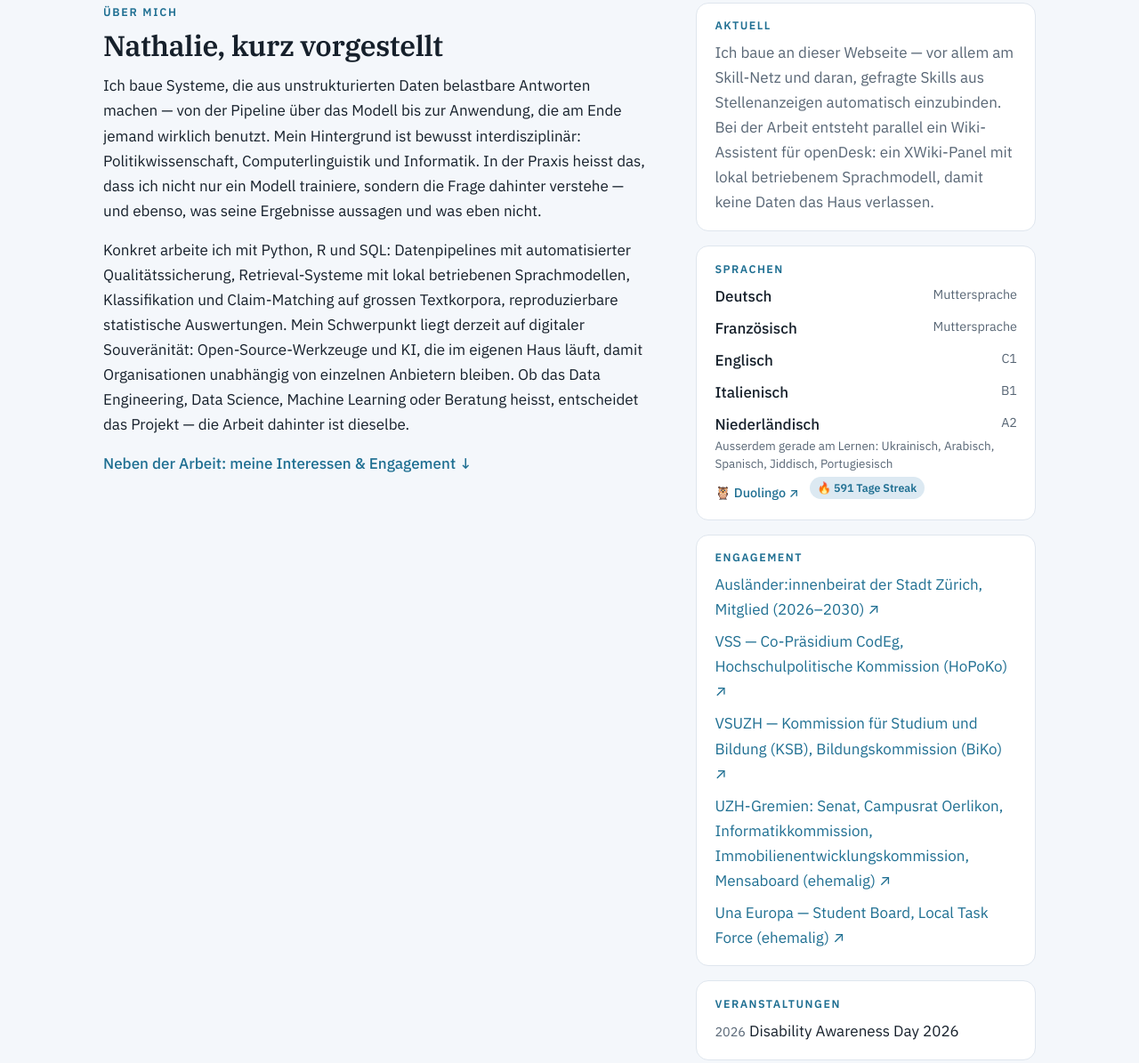
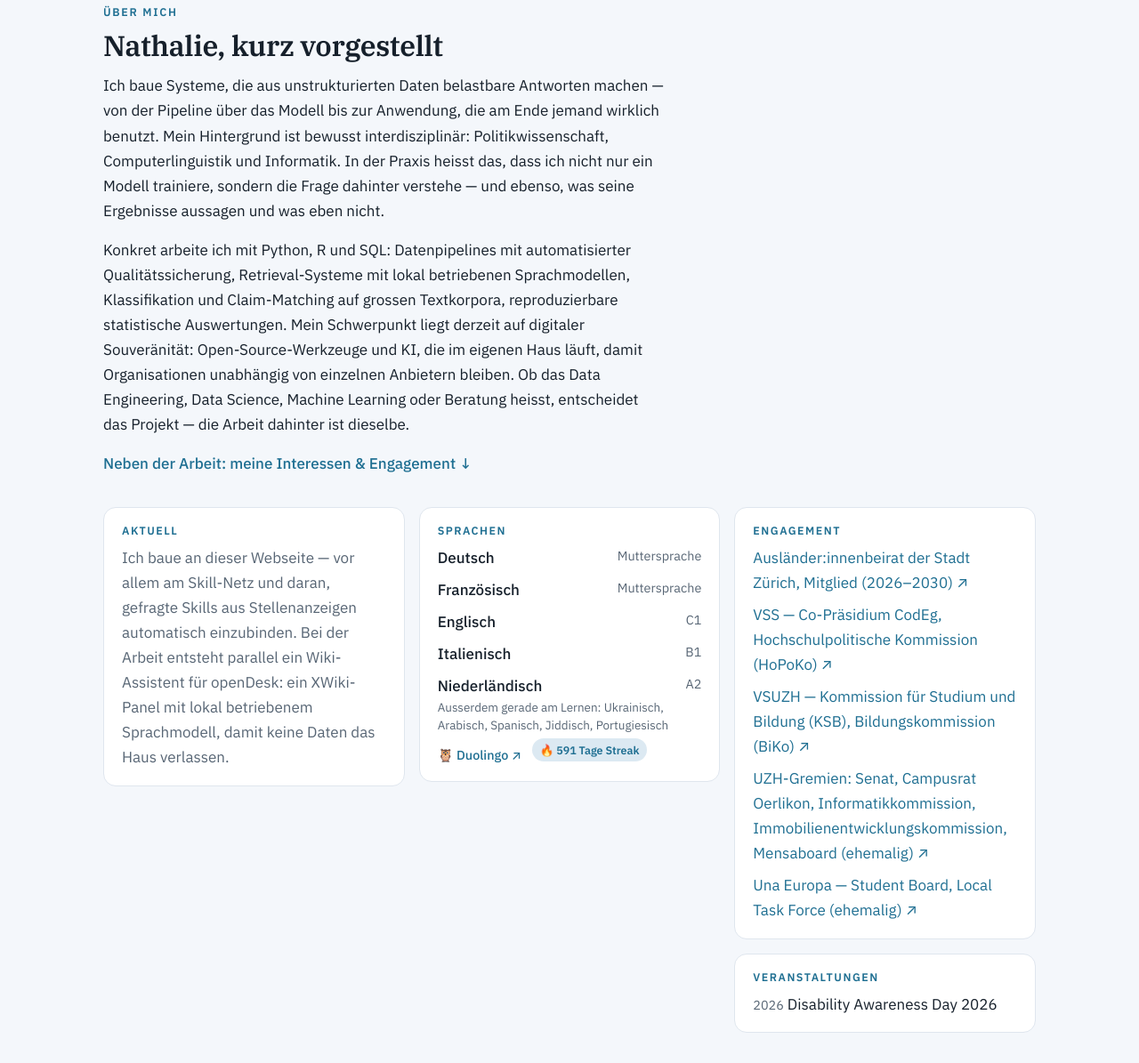
Before and after one commit to miaunala/miaunala.github.io, an Astro site: page / in a window 1280 px wide. Shown: the part 656-1851 px from the top of the page at 89% size. Built offline with nearby package versions, Linux system fonts and the light colour scheme; Astro itself is replaced by a stand-in of ours.

Commit message:
About: bio full-width with info cards in a masonry grid below
Fixes the large empty area caused by the tall sidebar next to a short bio;
cards (Aktuell, Sprachen, Engagement, Veranstaltungen) now fill the width.

```diff
--- a/src/components/About.astro
+++ b/src/components/About.astro
@@ -14,15 +14,16 @@ const showStreak = (duo?.streak ?? 0) > 0 && streakAgeDays <= MAX_AGE_DAYS;
 ---
 
 <section id="about">
-  <div class="wrap about-grid">
-    <div class="about-main">
-      <p class="eyebrow">Über mich</p>
-      <h2>{profile.name.split(" ")[0]}, kurz vorgestellt</h2>
+  <div class="wrap">
+    <p class="eyebrow">Über mich</p>
+    <h2>{profile.name.split(" ")[0]}, kurz vorgestellt</h2>
+
+    <div class="about-body">
       {profile.bio.map((para: string) => <p>{para}</p>)}
       <p><a class="more-link" href="#interests">Neben der Arbeit: meine Interessen &amp; Engagement ↓</a></p>
     </div>
 
-    <aside class="about-side">
+    <div class="about-cards">
       {profile.current && (
         <div class="card-mini">
           <h3>Aktuell</h3>
@@ -82,19 +83,24 @@ const showStreak = (duo?.streak ?? 0) > 0 && streakAgeDays <= MAX_AGE_DAYS;
           </ul>
         </div>
       )}
-    </aside>
+    </div>
   </div>
 </section>
 
 <style>
-  .about-grid {
-    display: grid;
-    grid-template-columns: 1.6fr 1fr;
-    gap: clamp(1.5rem, 5vw, 3.5rem);
-    align-items: start;
+  .about-body { max-width: 62ch; }
+  .about-body p { margin: 0 0 1rem; }
+  .more-link { font-weight: 500; }
+
+  /* Info-Karten unter der Bio -- Masonry-artig, füllt die Breite */
+  .about-cards {
+    margin-top: 2.2rem;
+    column-width: 17rem;
+    column-gap: 1rem;
   }
-  .about-side { display: grid; gap: 1rem; }
   .card-mini {
+    break-inside: avoid;
+    margin: 0 0 1rem;
     background: var(--bg-elev);
     border: 1px solid var(--border);
     border-radius: var(--radius);
@@ -124,8 +130,4 @@ const showStreak = (duo?.streak ?? 0) > 0 && streakAgeDays <= MAX_AGE_DAYS;
   }
   .lang-list li { display: flex; justify-content: space-between; gap: 0.75rem; }
   .duo { display: inline-block; margin-top: 0.7rem; font-size: 0.9rem; font-weight: 500; }
-  .more-link { font-weight: 500; }
-  @media (max-width: 46rem) {
-    .about-grid { grid-template-columns: 1fr; }
-  }
 </style>
```
